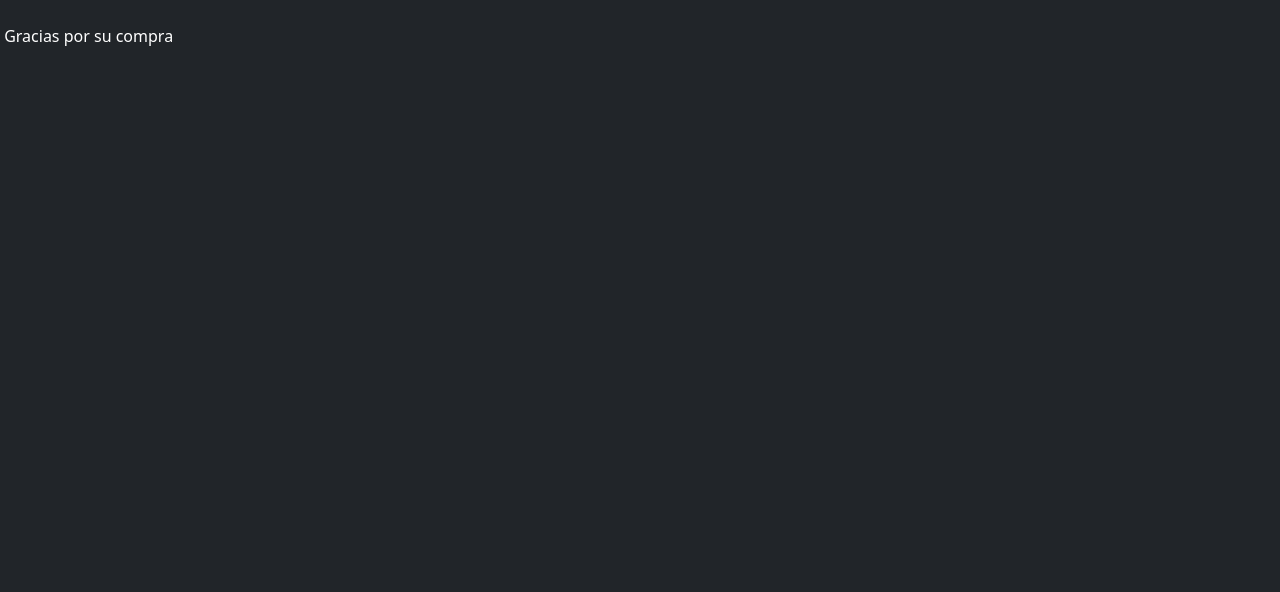
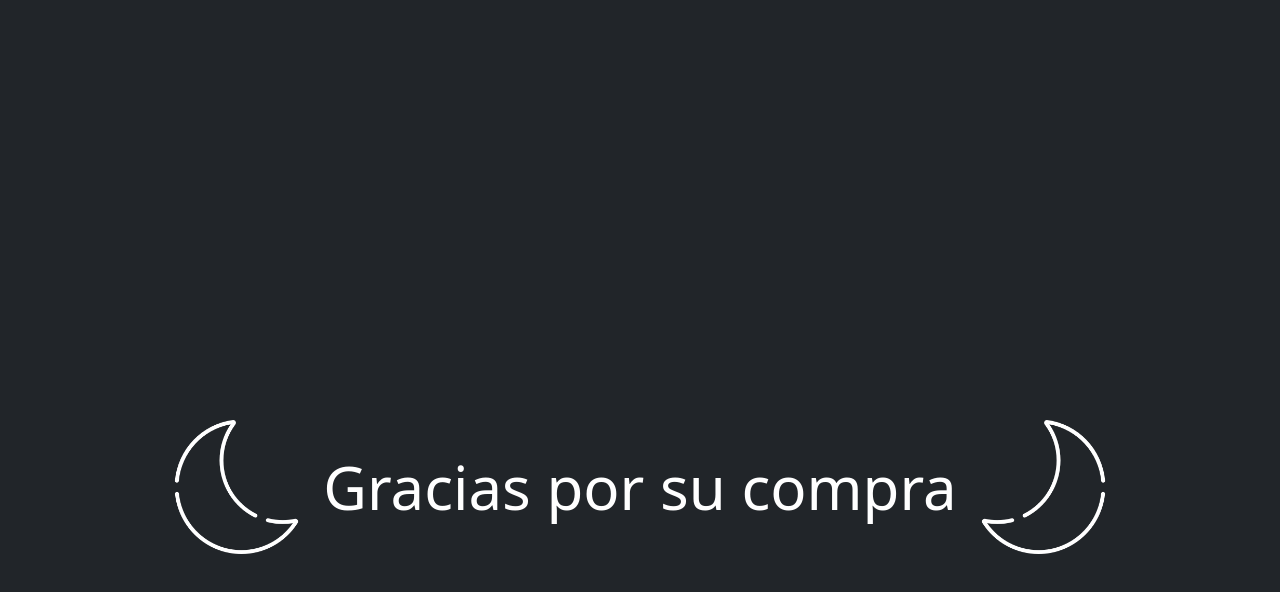
Before and after one commit to Antonela-Peron/witch-JavaScript, a plain HTML site: page pages/compra-exitosa.html in a window 1280 px wide. Drawn offline with nearby package versions, Linux system fonts and the light colour scheme; files that its build step writes are made by us from their sources.

Commit message:
cambios de estilo

```diff
--- a/css/style.css
+++ b/css/style.css
@@ -8,6 +8,7 @@ body{
 	display: flex;
 	align-content: center;
 	justify-content: center;
+	align-items: center;
 }
 .nav-pills .nav-link.active, .nav-pills .show>.nav-link {
     background-color: #2e0302;
@@ -62,3 +63,13 @@ body{
 .hide, .remove{
 	display: none;
 }
+.compra__letra{
+	font-size: 60px;
+}
+.imagenes__compra--padding{
+	padding: 10px;
+	margin: 10px;
+}
+.texto__compra--margenSup{
+	margin-top: 400px;
+}
--- a/pages/compra-exitosa.html
+++ b/pages/compra-exitosa.html
@@ -8,10 +8,9 @@
 	<!-- Bootstrap -->
 	<link href="https://cdn.jsdelivr.net/npm/bootstrap@5.1.3/dist/css/bootstrap.min.css" rel="stylesheet" integrity="sha384-1BmE4kWBq78iYhFldvKuhfTAU6auU8tT94WrHftjDbrCEXSU1oBoqyl2QvZ6jIW3" crossorigin="anonymous">
 	<!-- Propio -->
-	<link rel="stylesheet" href="css/style.css">
+	<link rel="stylesheet" href="../css/style.css">
 </head>
-<body class="bg-dark">
-	<img src=".../img/articulo1.jpg" alt="">
-	<p class="text-white"> <img src=".../img/logoLunaDerecha.png" alt=""> Gracias por su compra <img src=".../img/logoLunaDerecha.png" alt=""> </p>
+<body class="bg-dark logo__centrado">
+	<h2 class="text-white compra__letra texto__compra--margenSup logo__centrado"> <img src="../img/logoLunaIzquierda.png" alt="luna" width="12%"  class="imagenes__compra--padding"> Gracias por su compra <img src="../img/logoLunaDerecha.png" alt="luna" width="12%" class="imagenes__compra--padding"> </h2>
 </body>
 </html>
```
Also changed, not shown: index.html (+1 -1 lines).
